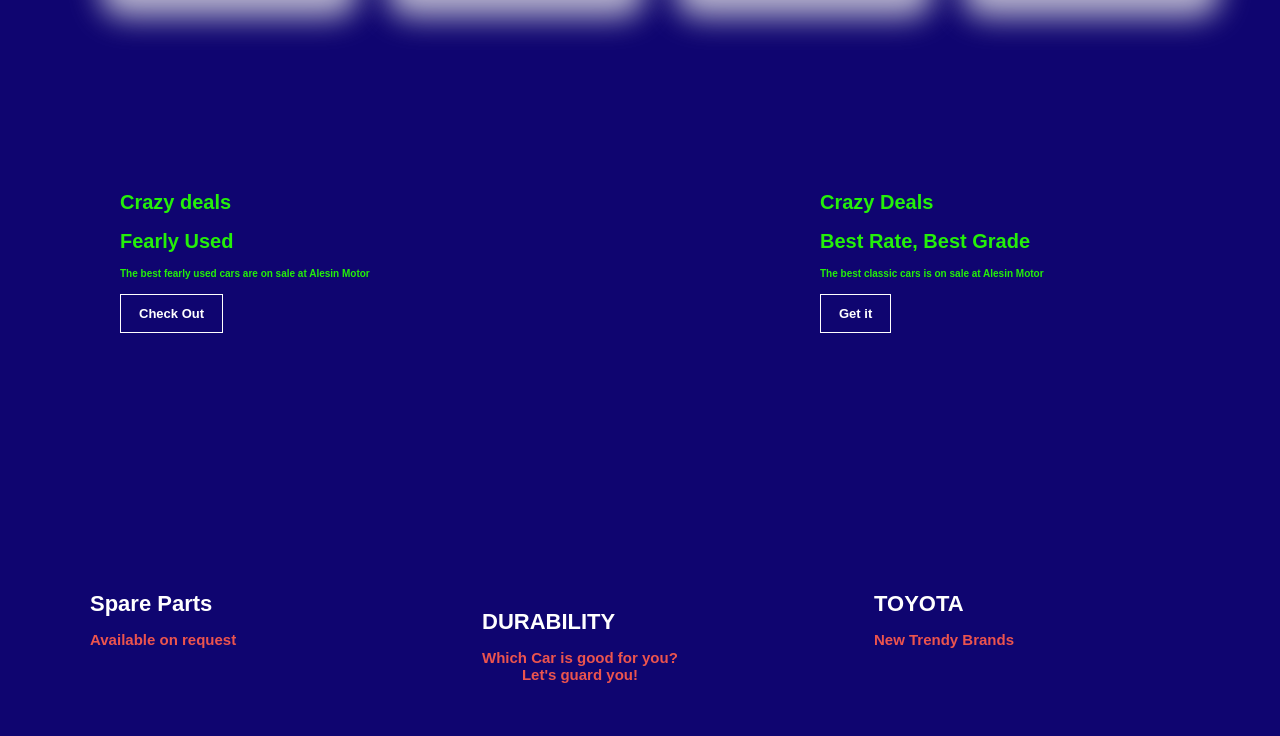
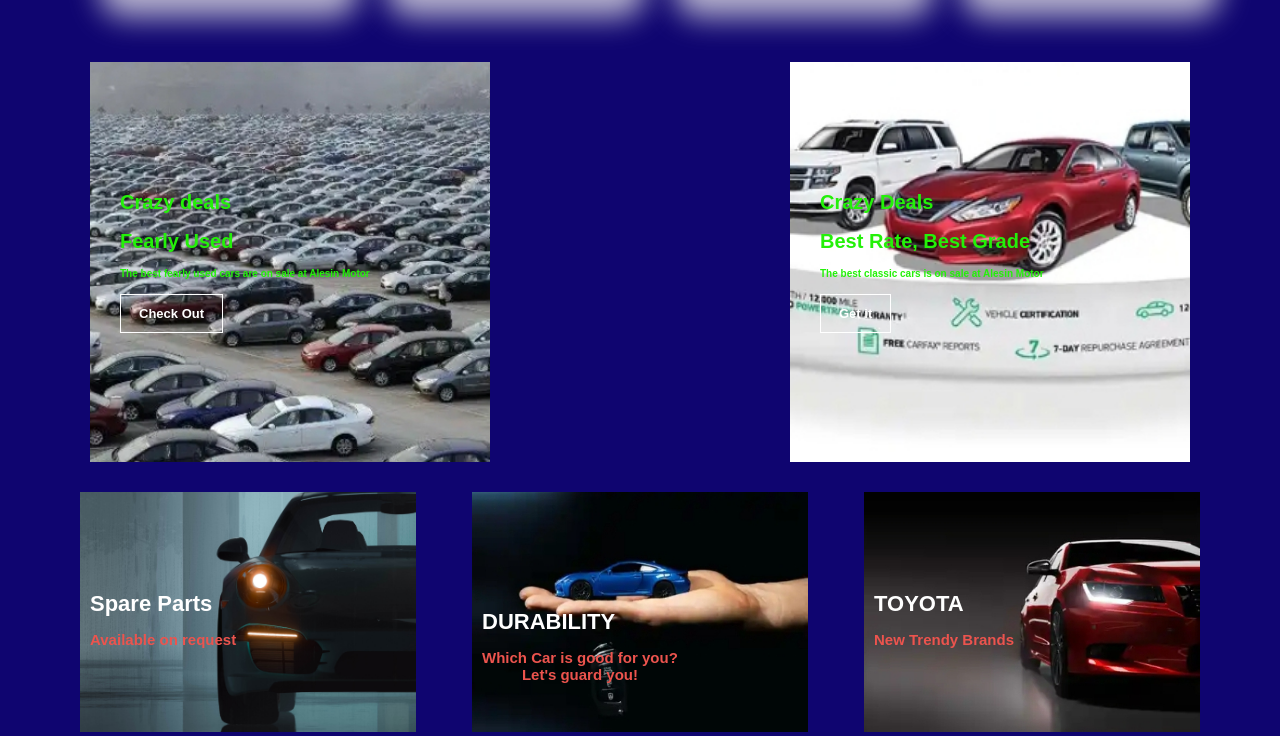
Before and after one commit to Adekunle00/AlesinMotor, a plain HTML site: page index.html in a window 1280 px wide. Shown: the part 3254-3990 px from the top of the page. Drawn offline with Linux system fonts and the light colour scheme.

Commit message:
Update style.css

```diff
--- a/style.css
+++ b/style.css
@@ -408,7 +408,7 @@ button.white {
     justify-content: center;
     align-items: center;
     text-align: center;
-    background-image: url("ppa/1.jpg");
+    background-image: url("1.jpg");
     width: 100%;
     height: 40vh;
     background-position: center;
@@ -459,7 +459,7 @@ button.white {
     justify-content: center;
     align-items: flex-start;
     text-align: center;
-    background-image: url("ppa/b2c2.jpg");
+    background-image: url("b2c2.jpg");
     background-size: cover;
     min-width: 400px;
     height: 50vh;
@@ -470,7 +470,7 @@ button.white {
 }
 
 #sm-banner .banner-box2 {
-    background-image: url("ppa/b2c1.jpg");
+    background-image: url("b2c1.jpg");
 }
 
 #sm-banner h4 {
@@ -515,7 +515,7 @@ button.white {
     justify-content: center;
     align-items: flex-start;
     text-align: center;
-    background-image: url("ppa/b3c1.jpg");
+    background-image: url("b3c1.jpg");
     background-size: cover;
     min-width: 30%;
     height: 30vh;
@@ -526,11 +526,11 @@ button.white {
 }
 
 #banner3 .banner-box2 {
-    background-image: url("ppa/b3c2.jpg");
+    background-image: url("b3c2.jpg");
 }
 
 #banner3 .banner-box3 {
-    background-image: url("ppa/b3c3.jpg");
+    background-image: url("b3c3.jpg");
 }
 
 #banner3 h2 {
@@ -556,7 +556,7 @@ button.white {
     justify-content: space-between;
     flex-wrap: wrap;
     align-items: center;
-    ackground-image: url("pa/2.jpg");
+    ackground-image: url("2.jpg");
     background-repeat: no-repeat;
     background-position: 20% 30%;
     background-color: #041e42;
@@ -937,7 +937,7 @@ footer .copyright p a {
 /*SHOP PAGE*/
 
 #page-header {
-    background-image: url("ppa/1.jpg");
+    background-image: url("1.jpg");
     width: 100%;
     height: 40vh;
     position: relative;
```
